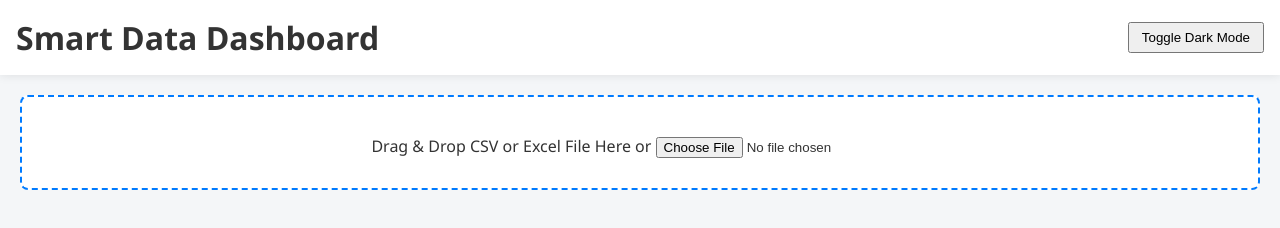
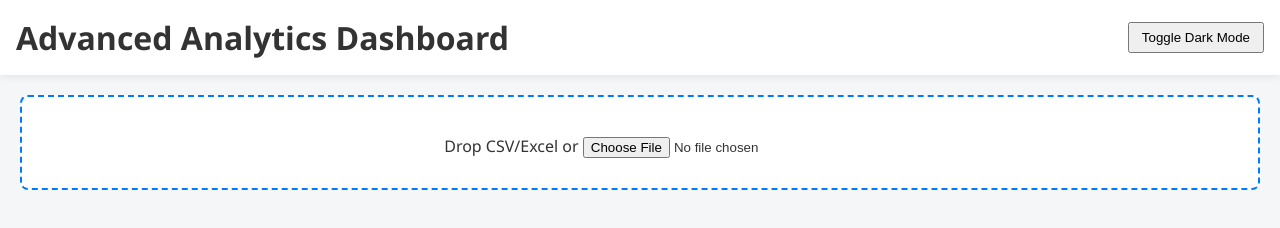
Before and after one commit to sunjadhav/sunjadhav, a plain HTML site: page index.html in a window 1280 px wide. Drawn offline with nearby package versions, Linux system fonts and the light colour scheme.

Commit message:
Update index.html

```diff
--- a/index.html
+++ b/index.html
@@ -3,17 +3,16 @@
 <head>
   <meta charset="UTF-8" />
   <meta name="viewport" content="width=device-width, initial-scale=1.0"/>
-  <title>Smart Data Dashboard</title>
+  <title>Advanced Analytics Dashboard</title>
   <link rel="stylesheet" href="styles.css" />
 </head>
 <body>
   <header>
-    <h1>Smart Data Dashboard</h1>
+    <h1>Advanced Analytics Dashboard</h1>
     <button id="themeToggle">Toggle Dark Mode</button>
   </header>
 
-  <div id="dropZone">Drag & Drop CSV or Excel File Here or <input type="file" id="fileInput" accept=".csv, .xlsx" /></div>
-
+  <div id="dropZone">Drop CSV/Excel or <input type="file" id="fileInput" accept=".csv, .xlsx" /></div>
   <div id="sheetTabs"></div>
   <div id="dashboard"></div>
 
```
